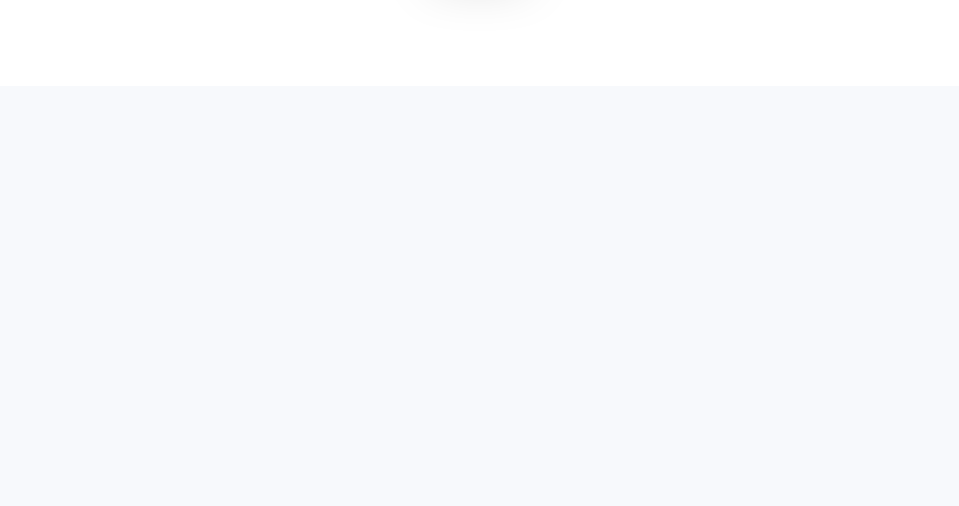
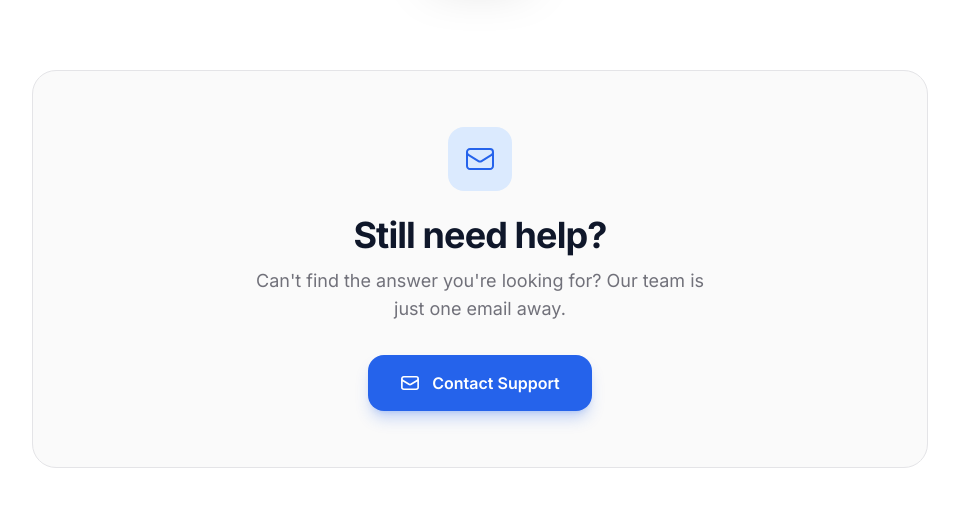
Before and after one commit to NaviiGo-ai/NaviiGo-Website, a Next.js app: page /support in a window 1280 px wide. Shown: the part 810-1316 px from the top of the page, without its empty margins (160-1119 px from the left). Before the commit the page ends 896 px from the top, so only its background shows below. Built offline with nearby package versions, Linux system fonts and the light colour scheme; no server answers.

Commit message:
feat: add contact support button linking to Gmail compose on support page

```diff
--- a/app/support/page.tsx
+++ b/app/support/page.tsx
@@ -61,6 +61,42 @@ export default function SupportPage() {
           ))}
         </div>
 
+        {/* Contact Support CTA */}
+        <motion.div
+          initial={{ opacity: 0, y: 30 }}
+          whileInView={{ opacity: 1, y: 0 }}
+          transition={{ duration: 0.7, ease: "easeOut" }}
+          viewport={{ once: true }}
+          className="mt-20 rounded-3xl border border-zinc-200 dark:border-white/10 bg-zinc-50 dark:bg-white/[0.03] p-10 md:p-14 text-center"
+        >
+          <div className="w-16 h-16 bg-blue-100 dark:bg-blue-500/10 rounded-2xl flex items-center justify-center mx-auto mb-6">
+            <svg xmlns="http://www.w3.org/2000/svg" fill="none" viewBox="0 0 24 24" strokeWidth={1.5} stroke="currentColor" className="w-8 h-8 text-blue-600 dark:text-blue-400">
+              <path strokeLinecap="round" strokeLinejoin="round" d="M21.75 6.75v10.5a2.25 2.25 0 01-2.25 2.25h-15a2.25 2.25 0 01-2.25-2.25V6.75m19.5 0A2.25 2.25 0 0019.5 4.5h-15a2.25 2.25 0 00-2.25 2.25m19.5 0v.243a2.25 2.25 0 01-1.07 1.916l-7.5 4.615a2.25 2.25 0 01-2.36 0L3.32 8.91a2.25 2.25 0 01-1.07-1.916V6.75" />
+            </svg>
+          </div>
+
+          <h2 className="text-3xl md:text-4xl font-bold tracking-tight mb-3">
+            Still need help?
+          </h2>
+          <p className="text-zinc-500 dark:text-zinc-400 text-lg mb-8 max-w-md mx-auto">
+            Can&apos;t find the answer you&apos;re looking for? Our team is just one email away.
+          </p>
+
+          <motion.a
+            href="https://mail.google.com/mail/?view=cm&to=naviigo24@gmail.com&su=Support+Request+-+NaviiGo&body=Hi+NaviiGo+Team%2C%0A%0AI+need+help+with%3A%0A%0A"
+            target="_blank"
+            rel="noopener noreferrer"
+            whileHover={{ scale: 1.04, y: -2 }}
+            whileTap={{ scale: 0.97 }}
+            className="inline-flex items-center gap-3 px-8 py-4 rounded-2xl bg-blue-600 hover:bg-blue-500 text-white font-semibold text-base shadow-lg shadow-blue-600/25 hover:shadow-blue-600/40 transition-all"
+          >
+            <svg xmlns="http://www.w3.org/2000/svg" fill="none" viewBox="0 0 24 24" strokeWidth={2} stroke="currentColor" className="w-5 h-5">
+              <path strokeLinecap="round" strokeLinejoin="round" d="M21.75 6.75v10.5a2.25 2.25 0 01-2.25 2.25h-15a2.25 2.25 0 01-2.25-2.25V6.75m19.5 0A2.25 2.25 0 0019.5 4.5h-15a2.25 2.25 0 00-2.25 2.25m19.5 0v.243a2.25 2.25 0 01-1.07 1.916l-7.5 4.615a2.25 2.25 0 01-2.36 0L3.32 8.91a2.25 2.25 0 01-1.07-1.916V6.75" />
+            </svg>
+            Contact Support
+          </motion.a>
+        </motion.div>
+
       </div>
     </div>
   );
```
